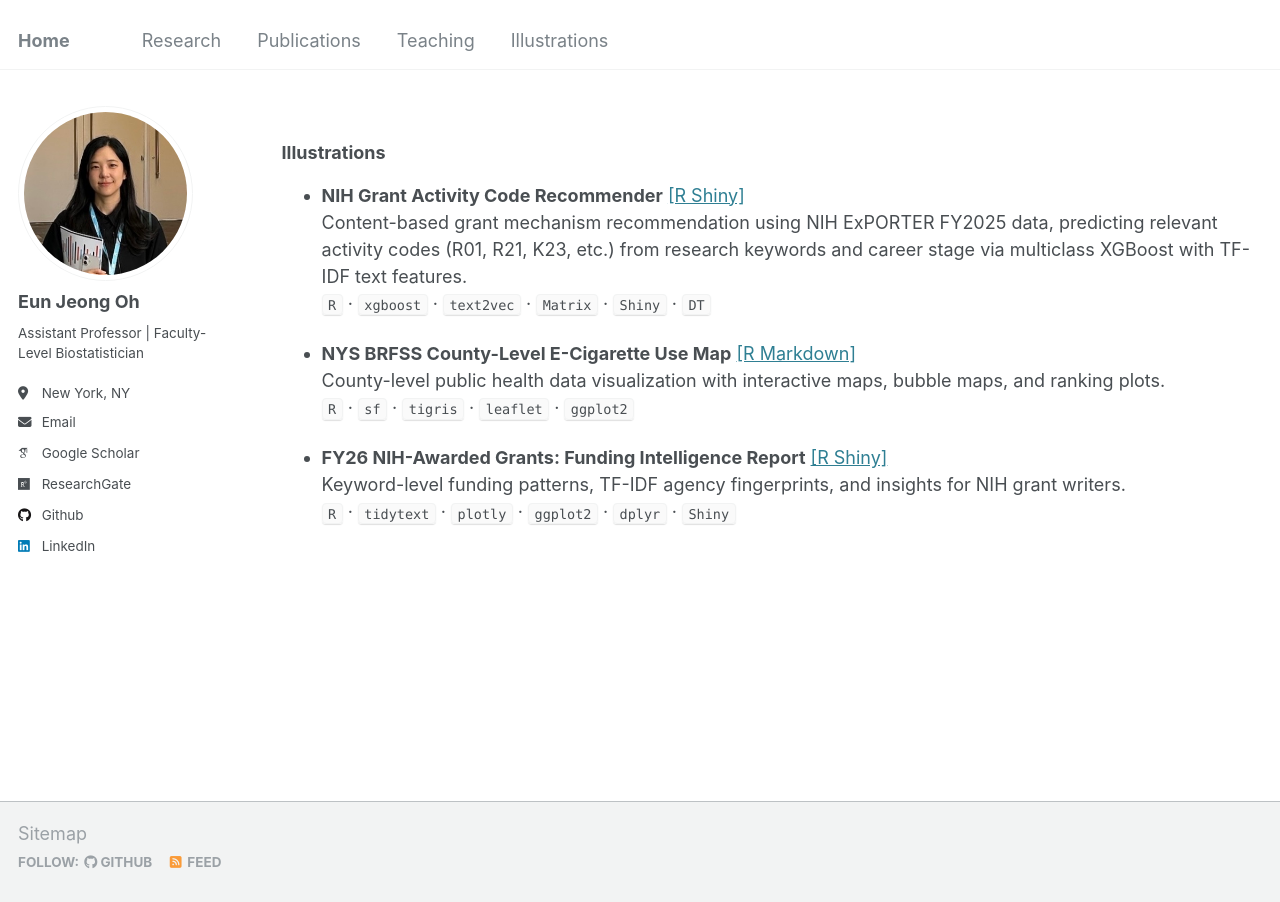
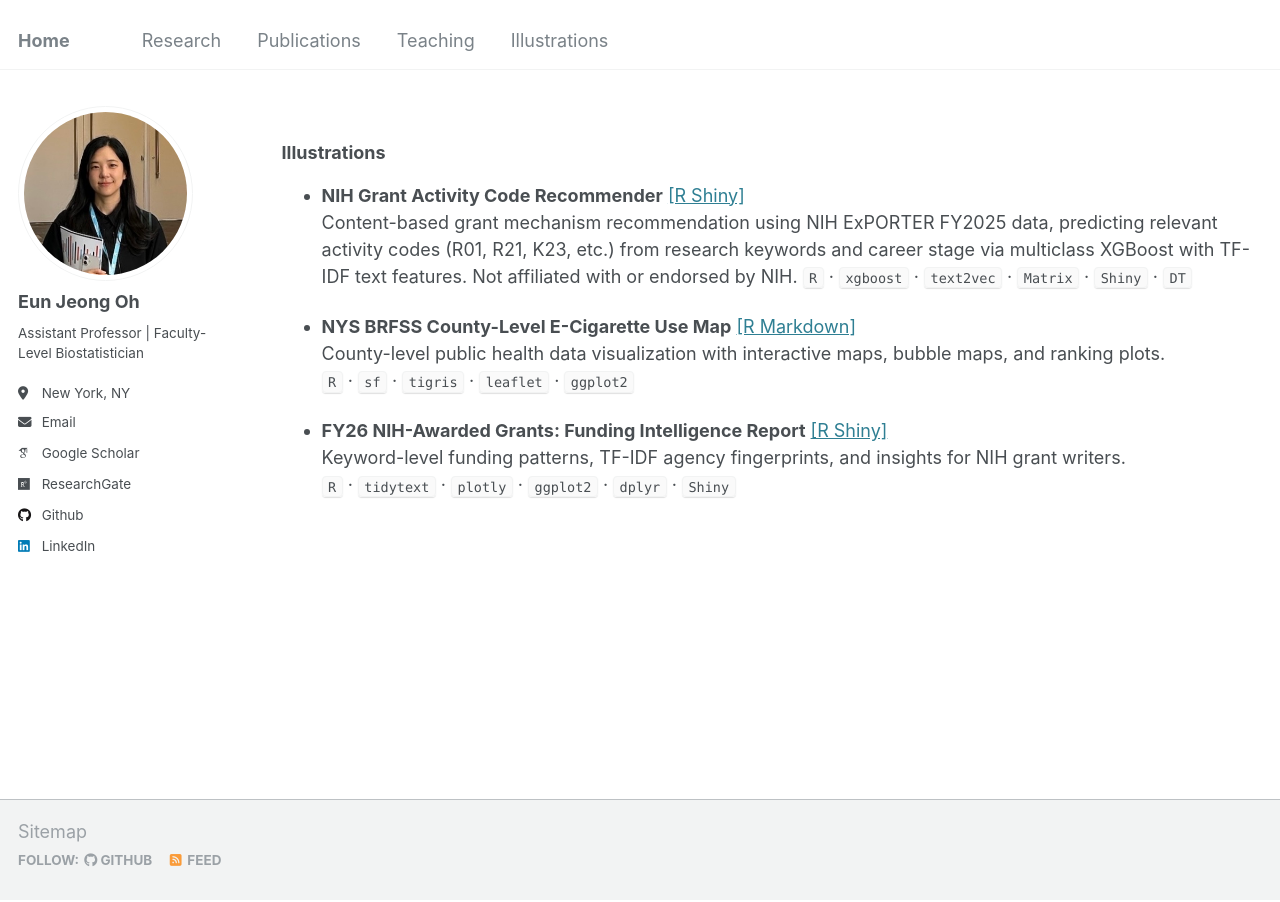
Before and after one commit to oheunj/oheunj.github.io, a Jekyll site: the page built from _pages/illustrations.md, in a window 1280 px wide. Built offline with Jekyll 4.4.1, drawn with Linux system fonts in a browser that asks for light colours; some web fonts are replaced.

Commit message:
Update illustrations.md

```diff
--- a/_pages/illustrations.md
+++ b/_pages/illustrations.md
@@ -13,7 +13,7 @@
 ### Illustrations
 
 * **NIH Grant Activity Code Recommender** [[R Shiny]](https://no86d0-eun0jeong-oh.shinyapps.io/nih-grant-recommender)
-  Content-based grant mechanism recommendation using NIH ExPORTER FY2025 data, predicting relevant activity codes (R01, R21, K23, etc.) from research keywords and career stage via multiclass XGBoost with TF-IDF text features.
+  Content-based grant mechanism recommendation using NIH ExPORTER FY2025 data, predicting relevant activity codes (R01, R21, K23, etc.) from research keywords and career stage via multiclass XGBoost with TF-IDF text features. Not affiliated with or endorsed by NIH.
   `R` · `xgboost` · `text2vec` · `Matrix` · `Shiny` · `DT`
 
 * **NYS BRFSS County-Level E-Cigarette Use Map** [[R Markdown]](https://oheunj.github.io/illustrations/04_BRFSS_ecigar_260516)
```
